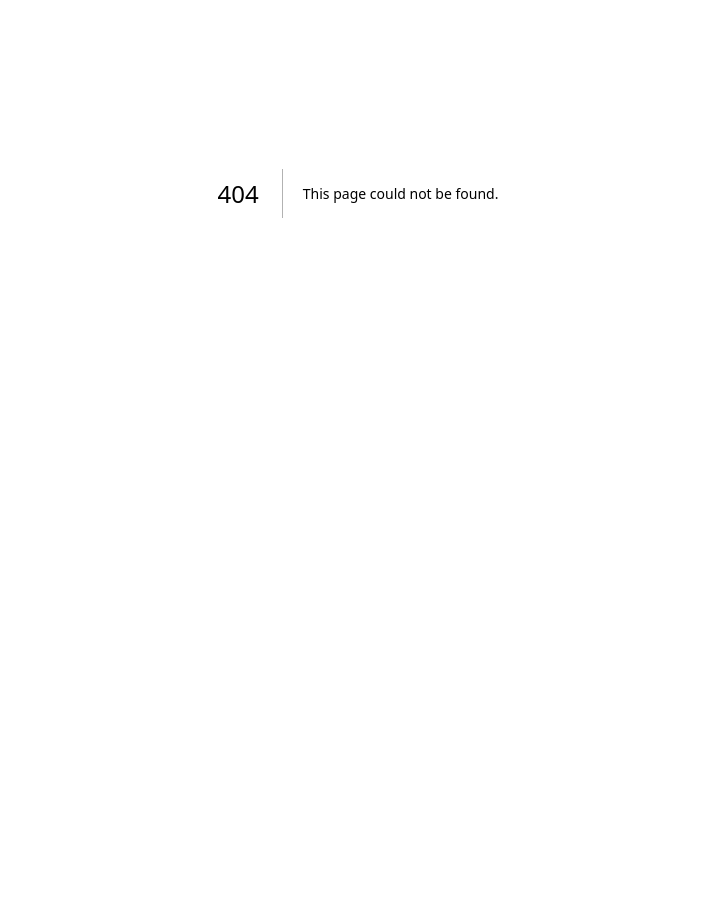
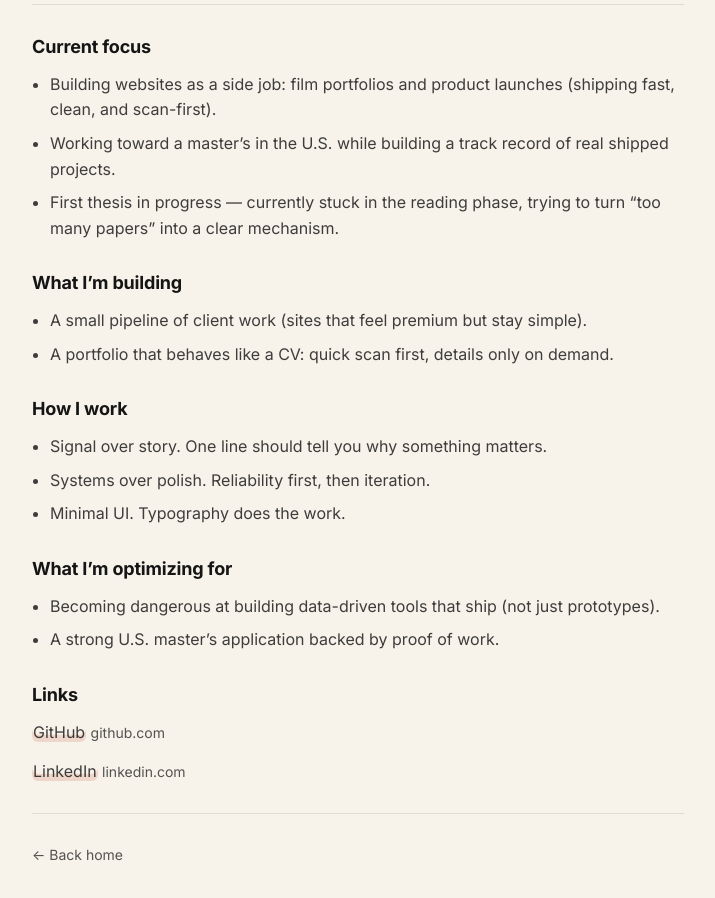
Before and after one commit to benjaminarce-cloud/arcev2-portfolio, a Next.js app: page /about in a window 1280 px wide. Before the commit this address had no page. Shown: the part 280-1178 px from the top of the page, without its empty margins (282-997 px from the left). Before the commit the page ends 873 px from the top, so only its background shows below. Built offline with nearby package versions, Linux system fonts and the light colour scheme.

Commit message:
Create page.tsx

```diff
--- /dev/null
+++ b/src/app/about/page.tsx
@@ -0,0 +1,87 @@
+// src/app/about/page.tsx
+import Link from "next/link";
+
+export default function AboutPage() {
+  return (
+    <div className="page">
+      <div className="container-read">
+        <h1 className="page-title">
+          Now <span className="accent">/</span>
+        </h1>
+        <p className="page-subtitle">
+          Current focus, short and honest. If it’s here, it’s because it’s real.
+        </p>
+
+        <div className="prose">
+          <hr />
+
+          <h2>Current focus</h2>
+          <ul style={{ marginTop: 10, paddingLeft: 18 }}>
+            <li style={{ marginBottom: 8, color: "rgba(21, 21, 21, 0.82)" }}>
+              Building websites as a side job: film portfolios and product launches (shipping fast, clean, and scan-first).
+            </li>
+            <li style={{ marginBottom: 8, color: "rgba(21, 21, 21, 0.82)" }}>
+              Working toward a master’s in the U.S. while building a track record of real shipped projects.
+            </li>
+            <li style={{ marginBottom: 8, color: "rgba(21, 21, 21, 0.82)" }}>
+              First thesis in progress — currently stuck in the reading phase, trying to turn “too many papers” into a clear mechanism.
+            </li>
+          </ul>
+
+          <h2>What I’m building</h2>
+          <ul style={{ marginTop: 10, paddingLeft: 18 }}>
+            <li style={{ marginBottom: 8, color: "rgba(21, 21, 21, 0.82)" }}>
+              A small pipeline of client work (sites that feel premium but stay simple).
+            </li>
+            <li style={{ marginBottom: 8, color: "rgba(21, 21, 21, 0.82)" }}>
+              A portfolio that behaves like a CV: quick scan first, details only on demand.
+            </li>
+          </ul>
+
+          <h2>How I work</h2>
+          <ul style={{ marginTop: 10, paddingLeft: 18 }}>
+            <li style={{ marginBottom: 8, color: "rgba(21, 21, 21, 0.82)" }}>
+              Signal over story. One line should tell you why something matters.
+            </li>
+            <li style={{ marginBottom: 8, color: "rgba(21, 21, 21, 0.82)" }}>
+              Systems over polish. Reliability first, then iteration.
+            </li>
+            <li style={{ marginBottom: 8, color: "rgba(21, 21, 21, 0.82)" }}>
+              Minimal UI. Typography does the work.
+            </li>
+          </ul>
+
+          <h2>What I’m optimizing for</h2>
+          <ul style={{ marginTop: 10, paddingLeft: 18 }}>
+            <li style={{ marginBottom: 8, color: "rgba(21, 21, 21, 0.82)" }}>
+              Becoming dangerous at building data-driven tools that ship (not just prototypes).
+            </li>
+            <li style={{ marginBottom: 8, color: "rgba(21, 21, 21, 0.82)" }}>
+              A strong U.S. master’s application backed by proof of work.
+            </li>
+          </ul>
+
+          <h2>Links</h2>
+          <p>
+            <span className="emph">GitHub</span>{" "}
+            <a className="nav-link" href="https://github.com/" target="_blank" rel="noreferrer">
+              github.com
+            </a>
+          </p>
+          <p>
+            <span className="emph">LinkedIn</span>{" "}
+            <a className="nav-link" href="https://www.linkedin.com/" target="_blank" rel="noreferrer">
+              linkedin.com
+            </a>
+          </p>
+
+          <hr />
+
+          <Link href="/" className="nav-link">
+            ← Back home
+          </Link>
+        </div>
+      </div>
+    </div>
+  );
+}
```
